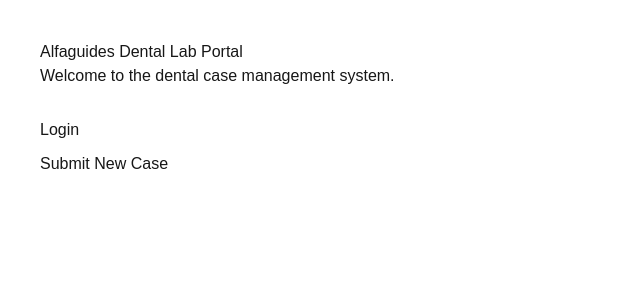
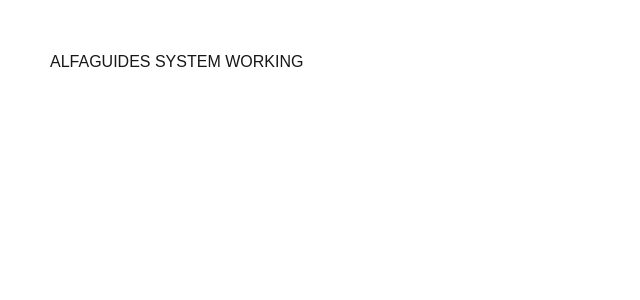
Before and after one commit to ramsismagdy/alfaguides-dashboard, a Next.js app: page / in a window 1280 px wide. Shown: the top 300 px of the page, without its empty margins (0-640 px from the left). Built offline with nearby package versions, Linux system fonts and the light colour scheme.

Commit message:
test deployment

```diff
--- a/app/page.js
+++ b/app/page.js
@@ -1,17 +1,7 @@
 export default function Home() {
   return (
-    <main style={{padding:"40px",fontFamily:"Arial"}}>
-      <h1>Alfaguides Dental Lab Portal</h1>
-
-      <p>Welcome to the dental case management system.</p>
-
-      <div style={{marginTop:"30px"}}>
-        <a href="/login">Login</a>
-      </div>
-
-      <div style={{marginTop:"10px"}}>
-        <a href="/new-case">Submit New Case</a>
-      </div>
-    </main>
+    <div style={{padding:"50px"}}>
+      <h1>ALFAGUIDES SYSTEM WORKING</h1>
+    </div>
   )
 }
```
